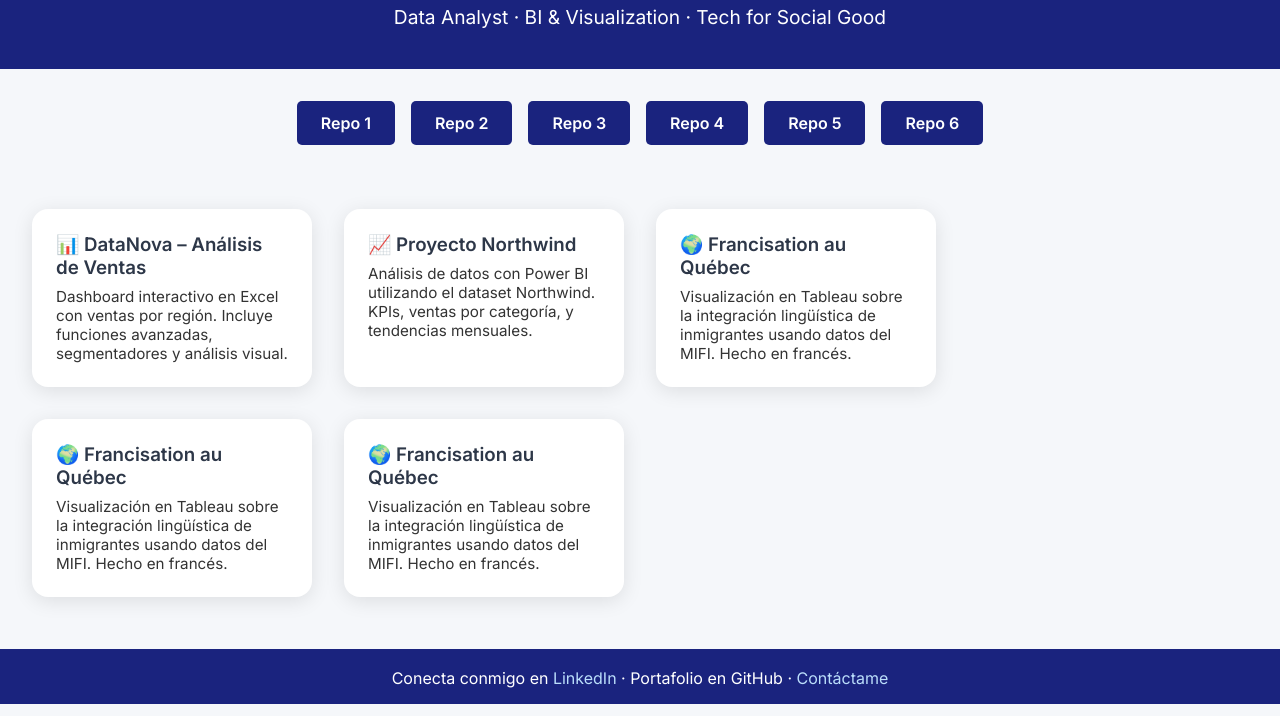
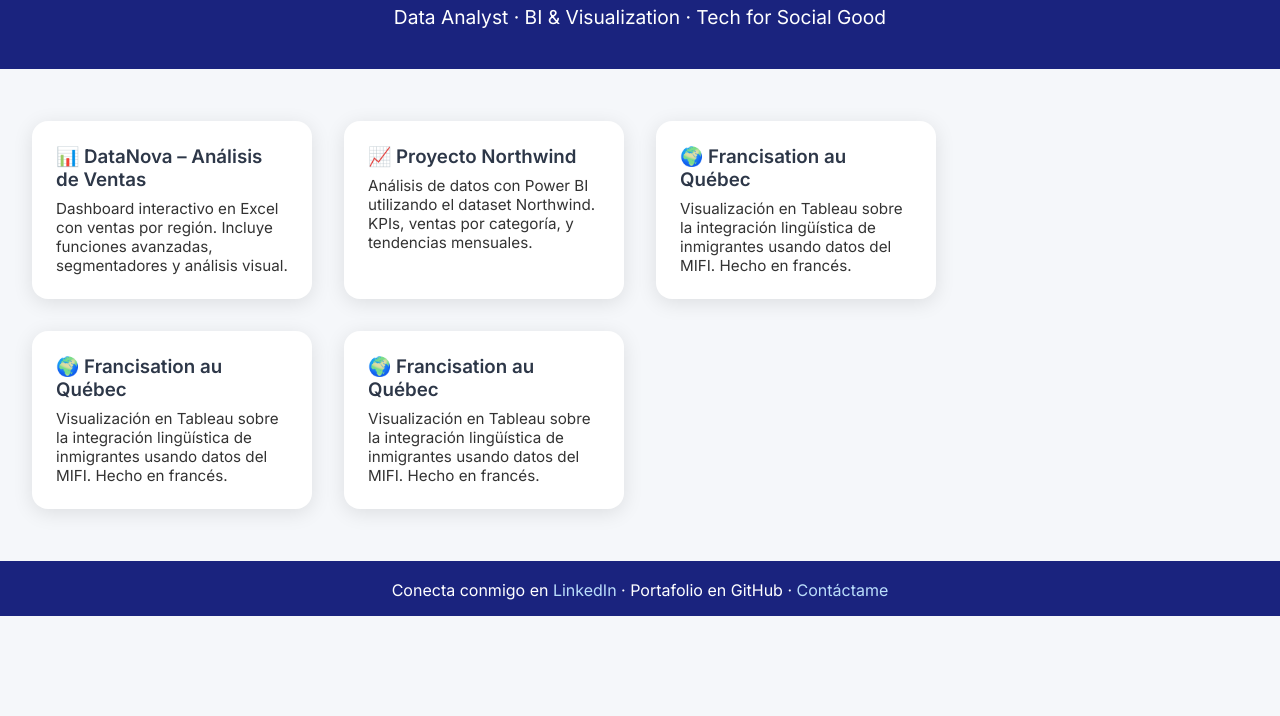
Before and after one commit to acenteno320/acenteno320.github.io, a plain HTML site: page index.html in a window 1280 px wide. Shown: the part 84-800 px from the top of the page. Drawn offline with Linux system fonts and the light colour scheme.

Commit message:
Update index.html

```diff
--- a/index.html
+++ b/index.html
@@ -113,15 +113,7 @@
     <p class="subtitle">Data Analyst · BI & Visualization · Tech for Social Good</p>
   </header>
 
-  <section class="repos">
-    <a href="https://github.com/usuario/repositorio1" target="_blank">Repo 1</a>
-    <a href="https://github.com/usuario/repositorio2" target="_blank">Repo 2</a>
-    <a href="https://github.com/usuario/repositorio3" target="_blank">Repo 3</a>
-    <a href="https://github.com/usuario/repositorio4" target="_blank">Repo 4</a>
-    <a href="https://github.com/usuario/repositorio5" target="_blank">Repo 5</a>
-    <a href="https://github.com/usuario/repositorio6" target="_blank">Repo 6</a>
-  </section>
-
+<br>
   <section class="projects">
     <div class="card">
       <h3>📊 DataNova – Análisis de Ventas</h3>
```
